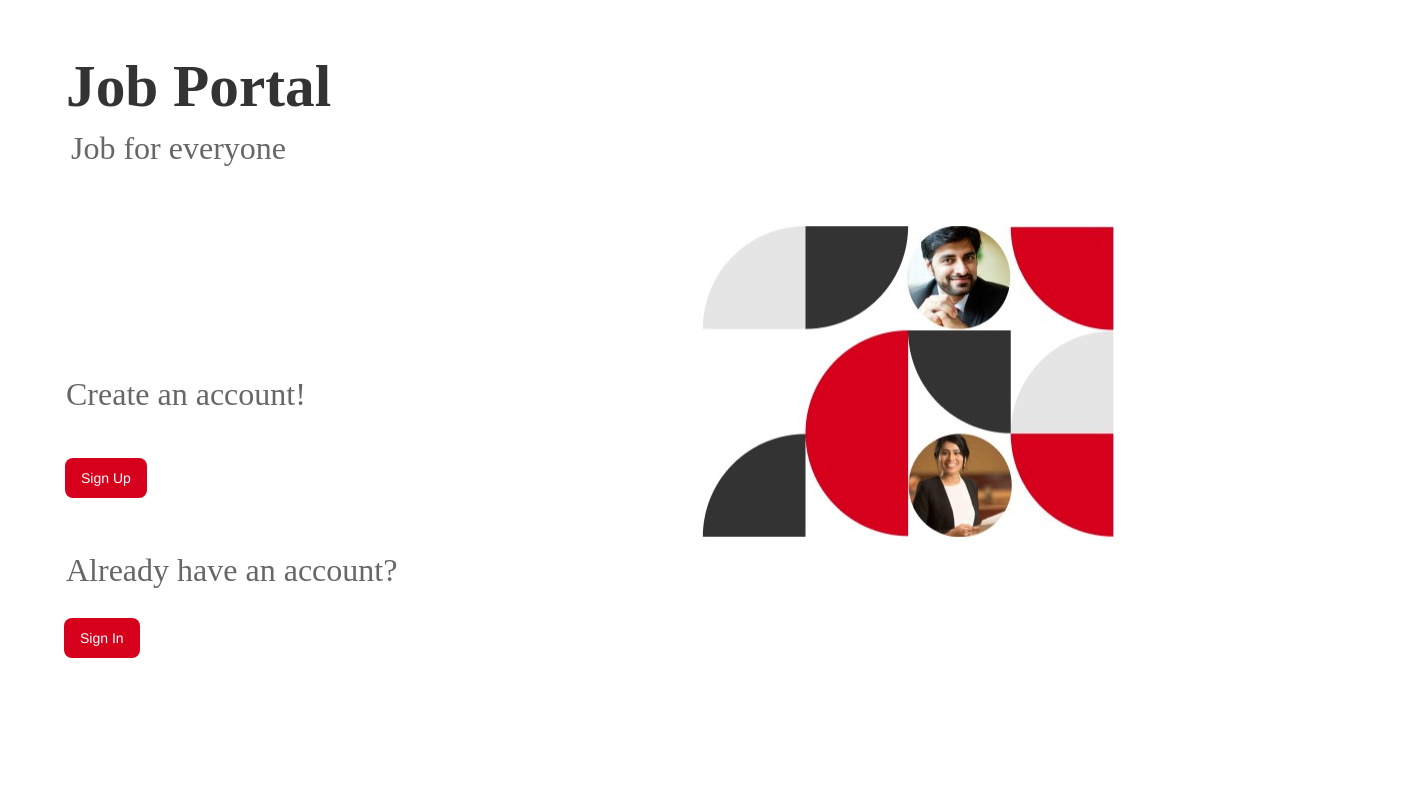
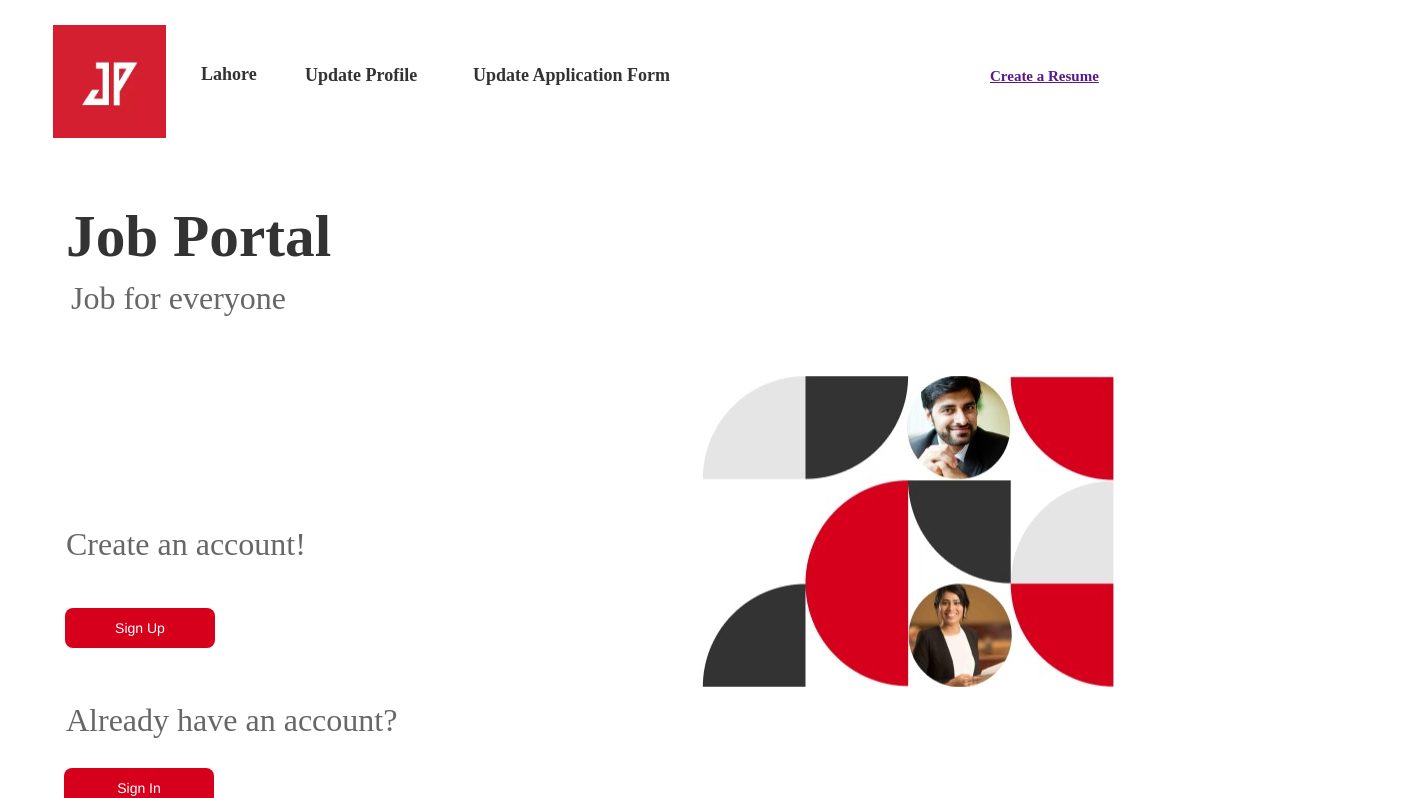
Before and after one commit to muhammadhamza008/Jobtal, a React (Create React App) app in the folder frontend/: page / in a window 1280 px wide. Shown: the top 798 px of the page, 1409 px wide, since content can reach past the window. Built offline with nearby package versions, Linux system fonts and the light colour scheme; grey boxes are pictures that could not be loaded.

Commit message:
Updated App.js with navbar in the right location

```diff
--- a/frontend/src/App.js
+++ b/frontend/src/App.js
@@ -4,15 +4,20 @@ import SignUptest from './components/homepages/home1.jsx';
 import HomePageEmployers from './components/homepages/home-page-employers.jsx';
 import SignUpPage from './components/sign-up-page';
 import {Route, Routes} from 'react-router-dom';
+// import {Route, Routes} from 'react-router-dom@6.0.0-alpha.2'
 import {Login} from './Login';
 import {Register} from './Register';
 import HomePageJobSeeker from './components/homepages/home-page-jobseeker';
+import Resume from './components/resume';
+import ResumeDisplay from './components/resumedisplay';
+import Navbar from './components/homepages/navbar';
 
 
 function App() {
 
   return (
-
+    <div>
+      <Navbar />
     <Routes>
       <Route path="/">
         <Route index element = {<SignUptest />} />
@@ -32,21 +37,17 @@ function App() {
       <Route path="/jobseeker">
         <Route index element = {<HomePageJobSeeker />} />
       </Route>
+      <Route path="/resume">
+        <Route index element = {<Resume />} />
+      </Route>
+      <Route path="/resumedisplay">
+        <Route index element = {<ResumeDisplay/>} />
+      </Route>
+    </Routes>
 
-      // {/* <Route>
-      //   currentForm === "login" ? <Login onFormSwitch={toggleForm} /> : <Register onFormSwitch={toggleForm} />
-      // </Route> */}
-      //  {/* <Route path="users" >
-      //     <Route index element = {<SignUptest />} />
-      //     <Route path = "create" element = {<SignUptest data="User Data" />} />
-      //     <Route path = "edit" element = {<SignUptest />} />
-      //   </Route>  */}
+    </div>
+  );
 
-    </Routes>
-    // <div>
-    //   <Register/>
-    // </div>
-  );
 
 }
 
```
